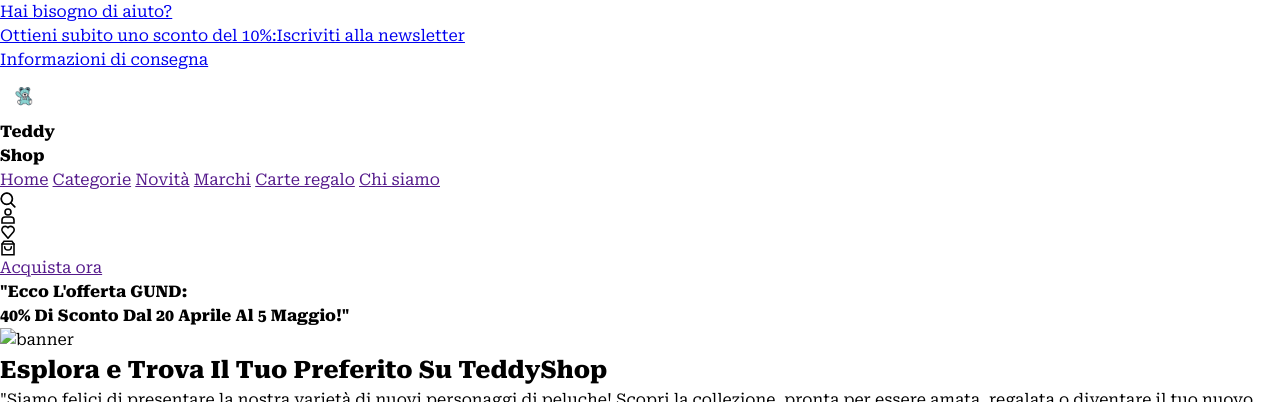
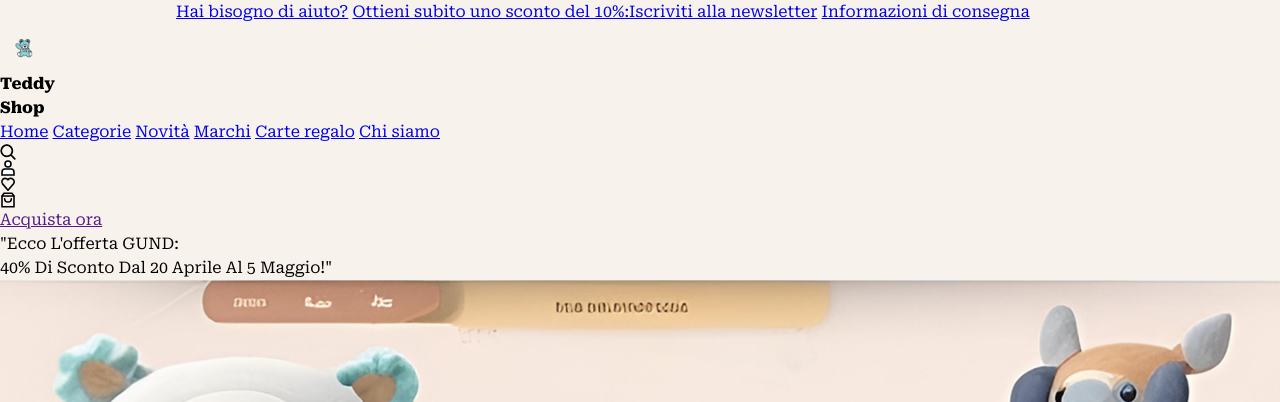
Before and after one commit to jpgois10/Ecommerce-desafio, a plain HTML site: page src/index.html in a window 1280 px wide. Shown: the top 402 px of the page. Drawn offline with Linux system fonts and the light colour scheme; files whose address does not match are found by name.

Commit message:
CSS layout

```diff
--- a/src/index.html
+++ b/src/index.html
@@ -13,41 +13,51 @@
         <link href="https://fonts.googleapis.com/css2?family=Roboto+Serif:wght@400;500;600;800&display=swap" rel="stylesheet">
     </head>
     <body>
-        <header>
-            <section id="top-bar">
-                <a href="#footer">
-                    <p>Hai bisogno di aiuto?</p>
-                    <p>
-                        Ottieni subito uno sconto del 10%:Iscriviti alla newsletter
-                    </p>
-                    <p>Informazioni di consegna</p>
-                </a>
+        <div class="layout-container">
+            <header class="main-header">
+                <section class="top-bar">
+                    <article class="container">
+                        <nav class="top-nav">
+                            <a href="#footer">Hai bisogno di aiuto?</a>
+                            <a href="#newsletter">Ottieni subito uno sconto del 10%:Iscriviti alla newsletter</a>
+                            <a href="#footer">Informazioni di consegna</a>
+                        </nav>
+                    </article>
                 </section>
-            <nav>
-                <ul>
-                    <img src="assets/icons/favicon.ico" alt="logo icon">
-                    <h4>Teddy<br>Shop</h4>
-                    <a href="">Home</a>
-                    <a href="">Categorie</a>
-                    <a href="">Novità</a>
-                    <a href="">Marchi</a>
-                    <a href="">Carte regalo</a>
-                    <a href="">Chi siamo</a>
-                    <a href="" class="nav-icon"><svg fill="#000000" height="16px" width="16px" version="1.1" id="Capa_1" xmlns="http://www.w3.org/2000/svg" xmlns:xlink="http://www.w3.org/1999/xlink" viewBox="-29.3 -29.3 547.00 547.00" xml:space="preserve" stroke="#000000" stroke-width="34.187999999999995"><g id="SVGRepo_bgCarrier" stroke-width="0"></g><g id="SVGRepo_tracerCarrier" stroke-linecap="round" stroke-linejoin="round"></g><g id="SVGRepo_iconCarrier"> <g> <g> <path d="M0,203.25c0,112.1,91.2,203.2,203.2,203.2c51.6,0,98.8-19.4,134.7-51.2l129.5,129.5c2.4,2.4,5.5,3.6,8.7,3.6 s6.3-1.2,8.7-3.6c4.8-4.8,4.8-12.5,0-17.3l-129.6-129.5c31.8-35.9,51.2-83,51.2-134.7c0-112.1-91.2-203.2-203.2-203.2 S0,91.15,0,203.25z M381.9,203.25c0,98.5-80.2,178.7-178.7,178.7s-178.7-80.2-178.7-178.7s80.2-178.7,178.7-178.7 S381.9,104.65,381.9,203.25z"></path> </g> </g> </g></svg></a>
+                <nav class="main-nav">
+                    <section class="brand">
+                        <img src="assets/icons/favicon.ico" alt="logo icon" class="brand-icon">
+                        <h4 class="brand-name">Teddy<br>Shop</h4>
+                    </section>
+                    <ul class="nav-links">
+                        <a href="#" class="nav-link">Home</a>
+                        <a href="#" class="nav-link">Categorie</a>
+                        <a href="#" class="nav-link">Novità</a>
+                        <a href="#" class="nav-link">Marchi</a>
+                        <a href="#" class="nav-link">Carte regalo</a>
+                        <a href="#" class="nav-link">Chi siamo</a>
+                        <a href="" class="nav-icon" aria-label="Cerca"><svg fill="#000000" height="16px" width="16px" version="1.1" id="Capa_1" xmlns="http://www.w3.org/2000/svg" xmlns:xlink="http://www.w3.org/1999/xlink" viewBox="-29.3 -29.3 547.00 547.00" xml:space="preserve" stroke="#000000" stroke-width="34.187999999999995"><g id="SVGRepo_bgCarrier" stroke-width="0"></g><g id="SVGRepo_tracerCarrier" stroke-linecap="round" stroke-linejoin="round"></g><g id="SVGRepo_iconCarrier"> <g> <g> <path d="M0,203.25c0,112.1,91.2,203.2,203.2,203.2c51.6,0,98.8-19.4,134.7-51.2l129.5,129.5c2.4,2.4,5.5,3.6,8.7,3.6 s6.3-1.2,8.7-3.6c4.8-4.8,4.8-12.5,0-17.3l-129.6-129.5c31.8-35.9,51.2-83,51.2-134.7c0-112.1-91.2-203.2-203.2-203.2 S0,91.15,0,203.25z M381.9,203.25c0,98.5-80.2,178.7-178.7,178.7s-178.7-80.2-178.7-178.7s80.2-178.7,178.7-178.7 S381.9,104.65,381.9,203.25z"></path> </g> </g> </g></svg></a>
                         <a href="" class="nav-icon"><svg width="16px" height="16px" viewBox="0 0 16 16" fill="none" xmlns="http://www.w3.org/2000/svg" stroke="#000000" stroke-width="1.6"><g id="SVGRepo_bgCarrier" stroke-width="0"></g><g id="SVGRepo_tracerCarrier" stroke-linecap="round" stroke-linejoin="round"></g><g id="SVGRepo_iconCarrier"> <path d="M8 7C9.65685 7 11 5.65685 11 4C11 2.34315 9.65685 1 8 1C6.34315 1 5 2.34315 5 4C5 5.65685 6.34315 7 8 7Z" fill="#ffffff"></path> <path d="M14 12C14 10.3431 12.6569 9 11 9H5C3.34315 9 2 10.3431 2 12V15H14V12Z" fill="#ffffff"></path> </g></svg></a>
                         <a href="" class="nav-icon"><svg width="16px" height="16px" viewBox="0 0 48.00 48.00" id="Layer_2" data-name="Layer 2" xmlns="http://www.w3.org/2000/svg" fill="#000000" stroke="#000000" stroke-width="4.8"><g id="SVGRepo_bgCarrier" stroke-width="0"></g><g id="SVGRepo_tracerCarrier" stroke-linecap="round" stroke-linejoin="round"></g><g id="SVGRepo_iconCarrier"><defs><style>.cls-1{fill:none;stroke:#000000;stroke-linecap:round;stroke-linejoin:round;}</style></defs><path class="cls-1" d="M15.63,7.15A10.12,10.12,0,0,0,7.77,23.66h0L24,42.71,40.07,23.85l.08-.09.08-.1h0A10.13,10.13,0,1,0,24,11.58a10.1,10.1,0,0,0-8.36-4.43Z"></path></g></svg></a>
                         <a href="" class="nav-icon"><svg width="16px" height="16px" viewBox="0 0 24 24" xmlns="http://www.w3.org/2000/svg" fill="none" stroke="#000000" stroke-width="2.352" stroke-linecap="round" stroke-linejoin="miter"><g id="SVGRepo_bgCarrier" stroke-width="0"></g><g id="SVGRepo_tracerCarrier" stroke-linecap="round" stroke-linejoin="round"></g><g id="SVGRepo_iconCarrier"><polygon points="21 6 21 22 3 22 3 6 6 2 18 2 21 6"></polygon><line x1="21" y1="6" x2="3" y2="6" stroke-linecap="round"></line><path d="M17,10A5,5,0,0,1,7,10"></path></g></svg></a>
-                    <a href="" class="nav-button">Acquista ora</a>
+                        <a href="" class="btn btn-primary">Acquista ora</a>
                     </ul>
                 </nav>
             </header>
-        <main>
-            <section id="hero">
-                <article>
-                    <h4 id="hero-promo-1">"Ecco L'offerta GUND: </h4>
-                    <h4 id="hero-promo-2">40% Di Sconto Dal 20 Aprile Al 5 Maggio!"</h4>
+
+            <main class="main-content">
+                <section class="hero">
+                    <section class="hero-content">
+                        <section class="hero-title">
+                            <article class="hero-title-line1">
+                                <span class="hero-title-text">"Ecco L'offerta GUND:</span>
                             </article>
-                <img src="" alt="banner">
+                            <article class="hero-title-line2">
+                                    <span class="hero-title-line2">40% Di Sconto Dal 20 Aprile Al 5 Maggio!"</span>
+                            </article>
+                        </section>
+                        <img src="assets/images/hero-banner.png" alt="Hero banner" class="hero-image">
+                    </section>
                 </section>
                 <section id="collections">
                     <h2>Esplora e Trova Il Tuo Preferito Su TeddyShop</h2>
@@ -250,10 +260,11 @@
                     </ul>
                 </section>
                 <section id="footer-bottom">
-                <img src="assets/icons/favicon.ico" alt="logo icon">
-                <h4>Teddy<br>Shop</h4>
-                <p>&copy2023 TeddyShop. Tutti i diritti riservati.</p>
+                    <img src="assets/icons/favicon.ico" alt="logo icon" class="brand-icon">
+                    <h4 class="brand-name">Teddy<br>Shop</h4>
+                    <p>&copy;2023 TeddyShop. Tutti i diritti riservati.</p>
                 </section>
             </footer>
+        </div>
     </body>
 </html>
--- a/src/styles/base/reset.css
+++ b/src/styles/base/reset.css
@@ -12,12 +12,20 @@
 html {
     font-size: 62.5%;
     scroll-behavior: smooth;
+    -webkit-text-size-adjust: 100%;
 }
 
 body {
     font-size: 1.6rem;
     line-height: 1.5;
     -webkit-font-smoothing: antialiased;
+    min-height: 100vh;
+    min-height: -webkit-fill-available;
+}
+
+/* Fix for Safari (mobile)  */
+html {
+    height: -webkit-fill-available;
 }
 
 img,
@@ -27,6 +35,7 @@ canvas,
 svg {
     display: block;
     max-width: 100%;
+    height: auto;
 }
 
 input,
@@ -35,3 +44,12 @@ textarea,
 select {
     font: inherit;
 }
+
+button,
+input,
+select,
+textarea,
+[role="button"] {
+    min-height: 44px;
+    min-width: 44px;
+}
--- /dev/null
+++ b/src/styles/layout/containers.css
@@ -0,0 +1,45 @@
+.container {
+    width: 100%;
+    padding-left: var(--container-padding);
+    padding-right: var(--container-padding);
+    margin-left: auto;
+    margin-right: auto;
+}
+
+.layout-container {
+    width: 100%;
+    min-height: 100vh;
+    position: relative;
+    margin: 0 auto;
+    overflow-x: hidden;
+    background-color: var(--color-background-light);
+}
+
+/* Responsive breakpoints */
+@media (min-width: 576px) {
+    .container {
+        max-width: var(--container-max-width-sm);
+    }
+}
+
+@media (min-width: 768px) {
+    .container {
+        max-width: var(--container-max-width-md);
+    }
+}
+
+@media (min-width: 992px) {
+    .container {
+        max-width: var(--container-max-width-lg);
+    }
+}
+
+@media (min-width: 1440px) {
+    .container {
+        max-width: var(--container-max-width-xl);
+    }
+
+    .layout-container {
+        width: var(--layout-width);
+    }
+}
--- a/src/styles/main.css
+++ b/src/styles/main.css
@@ -1,2 +1,3 @@
 @import "base/reset.css";
+@import "layout/containers.css";
 @import "utils/variables.css";
--- a/src/styles/utils/variables.css
+++ b/src/styles/utils/variables.css
@@ -1,26 +1,73 @@
-:root{
+:root {
     /* Colors */
-    --background-color: #F7F2EC;
-    --primary-color: #F0DACD;
-    --secondary-color: #E1EDE9;
-    --text-color: #29180F;
-    --logo-color: #89D3D2;
-    --button-color: #BF8B70;
-    --white-bg: #FFFFFF;
+    --color-primary: #89d3d2;
+    --color-secondary: #bf8b70;
+    --color-text: #29180f;
+    --color-background: #ffffff;
+    --color-background-alt: #e1ede9;
+    --color-background-warm: #f0dacd;
+    --color-background-light: #f7f2ec;
+    --color-border: #c9b079;
 
     /* Typography */
-    --font-primary: 'Roboto Serif', serif;
+    --font-primary: "Roboto Serif", serif;
 
-    --font-size-xs: 1.4rem;    /* 14px */
-    --font-size-base: 1.6rem;  /* 16px */
-    --font-size-md: 1.8rem;    /* 18px */
-    --font-size-lg: 2.2rem;    /* 22px */
-    --font-size-xl: 4rem;      /* 40px */
-    --font-size-2xl: 4.8rem;   /* 48px */
+    /* Font Sizes - Mobile First */
+    --font-size-xs: 1.2rem; /* 12px */
+    --font-size-sm: 1.4rem; /* 14px */
+    --font-size-base: 1.6rem; /* 16px */
+    --font-size-md: 1.8rem; /* 18px */
+    --font-size-lg: 2rem; /* 20px */
+    --font-size-xl: 2.4rem; /* 24px */
+    --font-size-2xl: 3.6rem; /* 36px */
+    --font-size-3xl: 4.8rem; /* 48px */
 
+    /* Font Weights */
     --font-weight-regular: 400;
     --font-weight-medium: 500;
     --font-weight-semibold: 600;
-    --font-weight-extrabold: 800;
+    --font-weight-extrabold: 700;
 
+    /* Line Heights */
+    --line-height-tight: 1.2;
+    --line-height-base: 1.5;
+    --line-height-relaxed: 1.625;
+
+    /* Spacing */
+    --spacing-xs: 0.4rem; /* 4px */
+    --spacing-sm: 0.8rem; /* 8px */
+    --spacing-md: 1.6rem; /* 16px */
+    --spacing-lg: 2.4rem; /* 24px */
+    --spacing-xl: 3.2rem; /* 32px */
+    --spacing-2xl: 4.8rem; /* 48px */
+
+    /* Layout */
+    --container-padding: 1.6rem;
+    --layout-width: 144rem; /* 1440px */
+    --layout-height: 545.7rem; /* 5457px */
+    --layout-offset-top: -44.6rem; /* -446px */
+    --layout-offset-left: 1130.2rem; /* 1302px */
+
+    /* Responsive Breakpoints */
+    --breakpoint-sm: 576px;
+    --breakpoint-md: 768px;
+    --breakpoint-lg: 992px;
+    --breakpoint-xl: 1440px;
+
+    /* Container Max Widths */
+    --container-max-width-sm: 54rem; /* 540px */
+    --container-max-width-md: 72rem; /* 720px */
+    --container-max-width-lg: 96rem; /* 960px */
+    --container-max-width-xl: 144rem; /* 1440px */
+
+    /* Border Radius */
+    --border-radius-sm: 1.5rem;
+    --border-radius-md: 2.3rem;
+    --border-radius-lg: 3.1rem;
+    --border-radius-xl: 6.1rem;
+
+    /* Shadows */
+    --shadow-sm: 0 4px 4px rgba(0, 0, 0, 0.25);
+    --shadow-md: 0 4px 12px rgba(0, 0, 0, 0.25);
+    --shadow-lg: 0 4px 22px rgba(0, 0, 0, 0.25);
 }
```
Also changed, not shown: src/styles/layout/grid.css (added, +53 -0 lines), src/assets/images/hero-banner.png (added). Lines whose indentation alone changed are shown as unchanged.
